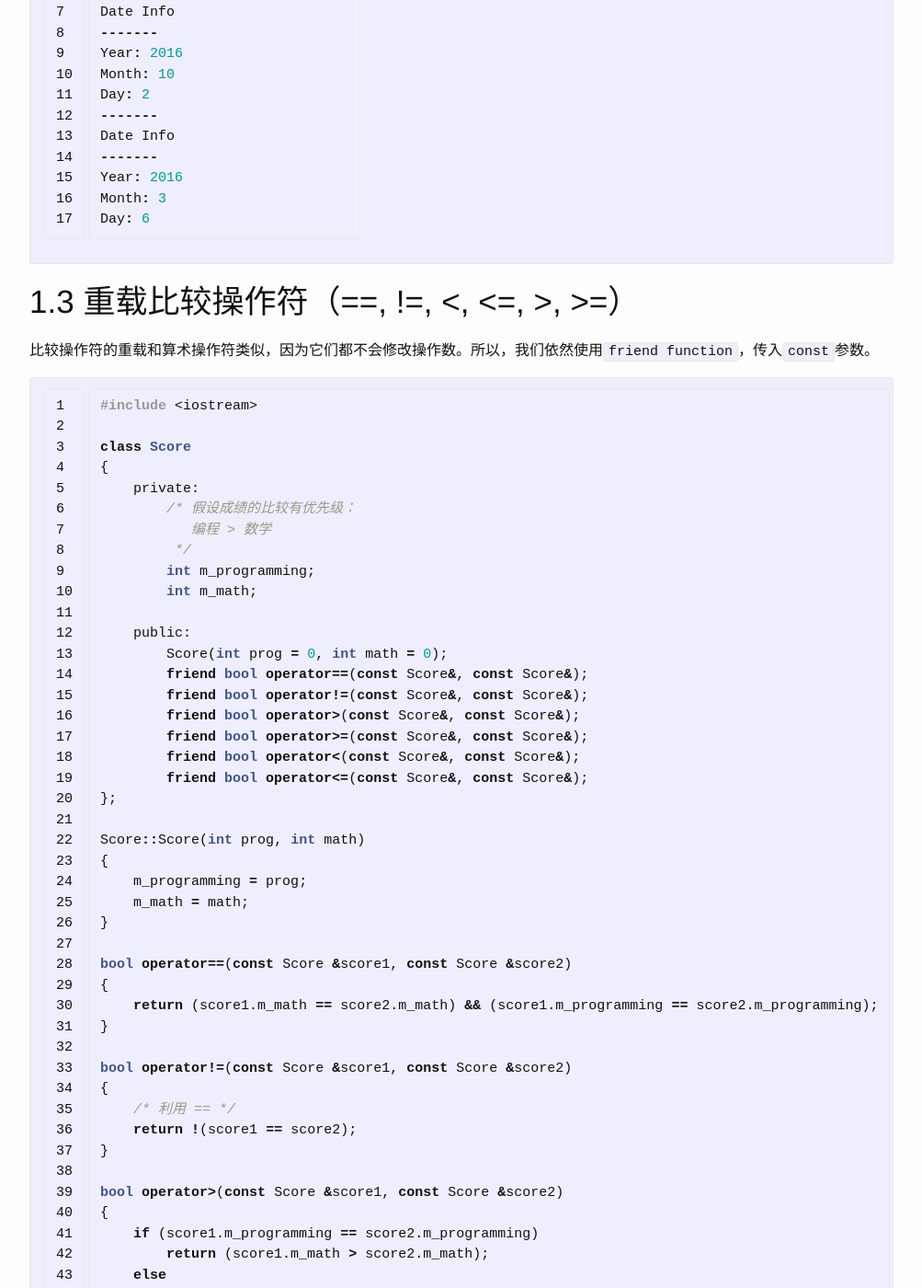
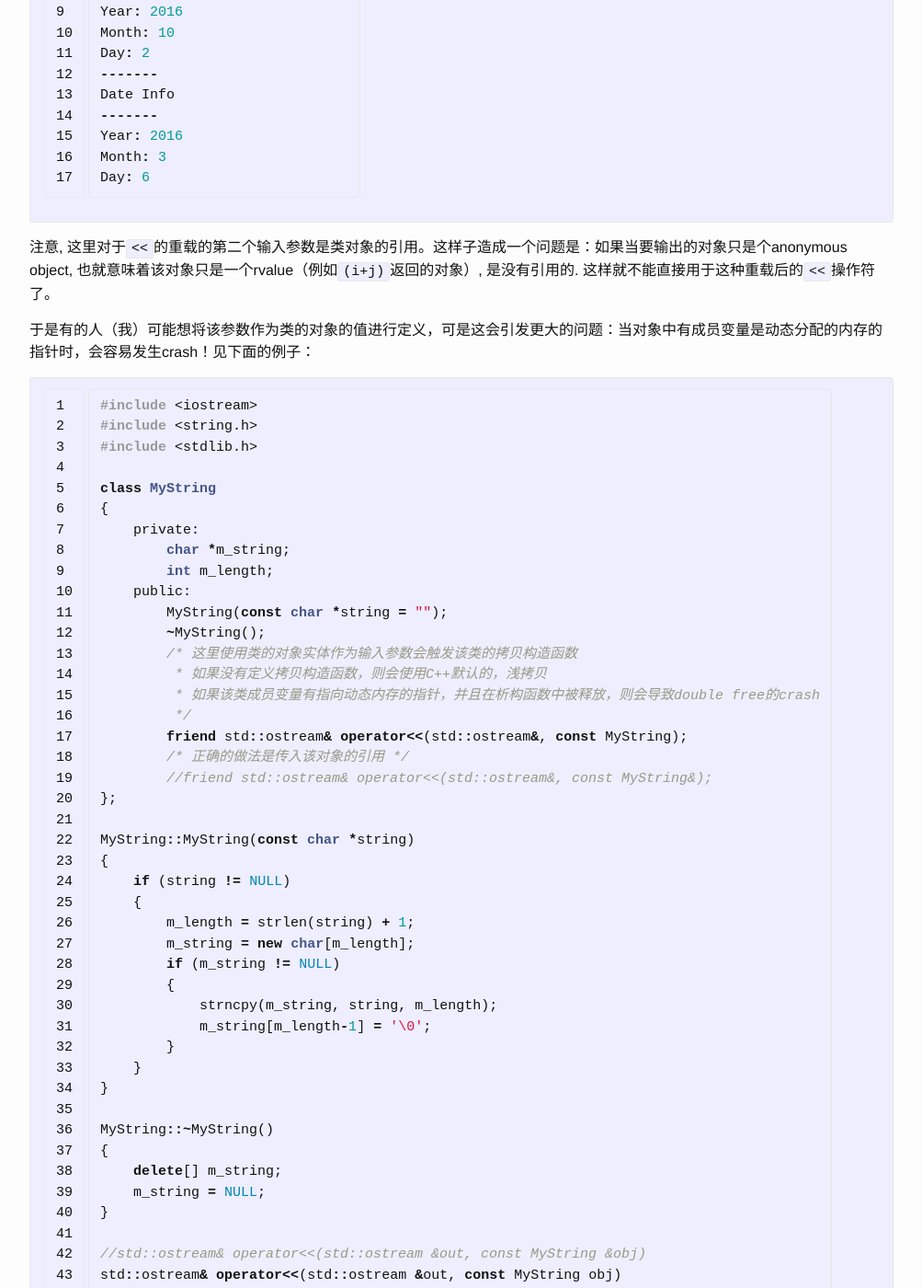
Before and after one commit to magodo/magodo.github.io-old, a Jekyll site: the page built from _posts/2016-03-06-Operator-Overloading.md, in a window 1280 px wide and 1400 px high, scrolled down 4560 px. Shown: the whole window at 92% size, without its empty margins (138-1141 px from the left). Built offline with Jekyll 4.4.1, drawn with Linux system fonts in a browser that asks for light colours; some of the changed text lies outside the part shown.

Commit message:
new post

```diff
--- a/_posts/2016-03-06-Operator-Overloading.md
+++ b/_posts/2016-03-06-Operator-Overloading.md
@@ -200,6 +198,77 @@ Month: 3
 Day: 6
 
 {%endhighlight%}
+
+注意, 这里对于`<<`的重载的第二个输入参数是类对象的引用。这样子造成一个问题是：如果当要输出的对象只是个anonymous object, 也就意味着该对象只是一个rvalue（例如`(i+j)`返回的对象）, 是没有引用的. 这样就不能直接用于这种重载后的`<<`操作符了。
+
+于是有的人（我）可能想将该参数作为类的对象的值进行定义，可是这会引发更大的问题：当对象中有成员变量是动态分配的内存的指针时，会容易发生crash！见下面的例子：
+
+{%highlight CPP linenos%}
+
+#include <iostream>
+#include <string.h>
+#include <stdlib.h>
+
+class MyString
+{
+    private:
+        char *m_string;
+        int m_length;
+    public:
+        MyString(const char *string = "");
+        ~MyString();
+        /* 这里使用类的对象实体作为输入参数会触发该类的拷贝构造函数
+         * 如果没有定义拷贝构造函数，则会使用C++默认的，浅拷贝
+         * 如果该类成员变量有指向动态内存的指针，并且在析构函数中被释放，则会导致double free的crash
+         */
+        friend std::ostream& operator<<(std::ostream&, const MyString);
+        /* 正确的做法是传入该对象的引用 */
+        //friend std::ostream& operator<<(std::ostream&, const MyString&);
+};
+
+MyString::MyString(const char *string)
+{
+    if (string != NULL)
+    {
+        m_length = strlen(string) + 1;
+        m_string = new char[m_length];
+        if (m_string != NULL)
+        {
+            strncpy(m_string, string, m_length);
+            m_string[m_length-1] = '\0';
+        }
+    }
+}
+
+MyString::~MyString()
+{
+    delete[] m_string;
+    m_string = NULL;
+}
+
+//std::ostream& operator<<(std::ostream &out, const MyString &obj)
+std::ostream& operator<<(std::ostream &out, const MyString obj)
+{
+    out << obj.m_string;
+    return out;
+}
+
+int main()
+{
+    MyString obj("hello");
+    std::cout << obj << '\n';
+}
+{%endhighlight%}
+
+输出：
+
+{%highlight CPP linenos%}
+➜  io_operator ./a.out
+hello
+*** glibc detected *** ./a.out: double free or corruption (fasttop): 0x08d45a10 ***
+{%endhighlight%}
+
+因此，结论还是使用引用比较安全。
 
 ## 1.3 重载比较操作符（==, !=, <, <=, >, >=）
 
@@ -317,7 +386,7 @@ class Point
         Point(int x = 0, int y = 0);
         friend Point operator-(const Point &point);
         friend bool operator!(const Point &point);
-        friend std::ostream& operator<<(std::ostream &out, Point point);
+        friend std::ostream& operator<<(std::ostream &out, Point &point);
 };
 
 Point::Point(int x, int y)
```
Also changed, not shown: other parts of _posts/2016-03-06-Operator-Overloading.md (+2 -9 lines), _posts/2016-03-10-Composition.md (added, +345 -0 lines).
